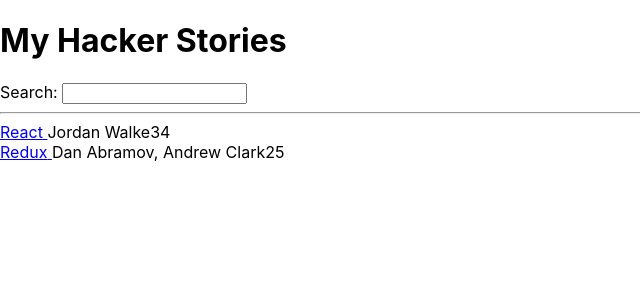
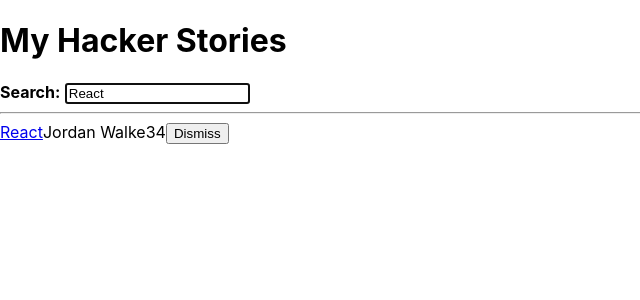
Before and after one commit to b23karali/my-app, a React (Create React App) app: page / in a window 1280 px wide. Shown: the top 300 px of the page, without its empty margins (0-640 px from the left). Built offline with nearby package versions, Linux system fonts and the light colour scheme.

Commit message:
Component Composition, Promises and Conditional Rendering

```diff
--- a/src/App.js
+++ b/src/App.js
@@ -1,9 +1,6 @@
 import React from 'react';
-import logo from './logo.svg';
-import './App.css';
 
-const App = () => {
-  const stories = [
+const initialStories = [
   {
     title: 'React',
     url: 'https://reactjs.org/',
@@ -21,50 +18,142 @@
     objectID: 1,
   },
 ];
-  const [searchTerm, setSearchTerm] = React.useState('');
+
+const getAsyncStories = () =>
+  new Promise(resolve =>
+    setTimeout(
+      () => resolve({ data: { stories: initialStories } }),
+      2000
+    )
+  );
+
+const useSemiPersistentState = (key, initialState) => {
+  const [value, setValue] = React.useState(
+    localStorage.getItem(key) || initialState
+  );
+
+  React.useEffect(() => {
+    localStorage.setItem(key, value);
+  }, [value, key]);
+
+  return [value, setValue];
+};
+
+const App = () => {
+  const [searchTerm, setSearchTerm] = useSemiPersistentState(
+    'search',
+    'React'
+  );
+
+  const [stories, setStories] = React.useState([]);
+  const[isLoading, setIsLoading] = React.useState(false);
+  const [isError, setIsError] = React.useState(false);
+
+  React.useEffect(() => {
+    setIsLoading(true);
+
+    getAsyncStories().then(result => {
+      setStories(result.data.stories);
+      setIsLoading(false);
+    })
+    .catch(() => setIsError(true));
+  }, []);
+
+  const handleRemoveStory = item => {
+    const newStories = stories.filter(
+      story => item.objectID !== story.objectID
+    );
+
+    setStories(newStories);
+  };
 
   const handleSearch = event => {
     setSearchTerm(event.target.value);
   };
 
-  const searchedStories = stories.filter(function(story) {
-    return story.title
-    .toLowerCase()
-    .includes(searchTerm.toLowerCase());
-  });
+  const searchedStories = stories.filter(story =>
+    story.title.toLowerCase().includes(searchTerm.toLowerCase())
+  );
 
   return (
     <div>
       <h1>My Hacker Stories</h1>
-        <Search onSearch={handleSearch}/>
+
+      <InputWithLabel
+        id="search"
+        value={searchTerm}
+        isFocused
+        onInputChange={handleSearch}
+      >
+        <strong>Search:</strong>
+      </InputWithLabel>
 
       <hr />
-        <List list={searchedStories}/>
+      {isError && <p>Something went wrong ...</p>}
+      {isLoading ? (
+        <p> Loading </p>
+      ): (
+        <List list={searchedStories} onRemoveItem={handleRemoveStory} />
+      )}
+
     </div>
   );
+};
+
+const InputWithLabel = ({
+  id,
+  value,
+  type = 'text',
+  onInputChange,
+  isFocused,
+  children,
+}) => {
+  const inputRef = React.useRef();
+
+  React.useEffect(() => {
+    if (isFocused) {
+      inputRef.current.focus();
     }
+  }, [isFocused]);
 
-const List = (props) =>
-  props.list.map((item) => (
-      <div key={item.objectID}>
+  return (
+    <>
+      <label htmlFor={id}>{children}</label>
+      &nbsp;
+      <input
+        ref={inputRef}
+        id={id}
+        type={type}
+        value={value}
+        onChange={onInputChange}
+      />
+    </>
+  );
+};
+
+const List = ({ list, onRemoveItem }) =>
+  list.map(item => (
+    <Item
+      key={item.objectID}
+      item={item}
+      onRemoveItem={onRemoveItem}
+    />
+  ));
+
+const Item = ({ item, onRemoveItem }) => (
+  <div>
     <span>
-          <a href={item.url}>{item.title} </a>
+      <a href={item.url}>{item.title}</a>
     </span>
     <span>{item.author}</span>
     <span>{item.num_comments}</span>
     <span>{item.points}</span>
+    <span>
+      <button type="button" onClick={() => onRemoveItem(item)}>
+        Dismiss
+      </button>
+    </span>
   </div>
-    )
 );
 
-const Search = (props) => {
-
-  return (
-    <div>
-      <label htmlFor="search"> Search: </label>
-      <input id = "search" type = "text" onChange={props.onSearch}/>
-    </div>
-  );
-};
-
 export default App;
```
Lines whose indentation alone changed are shown as unchanged.
